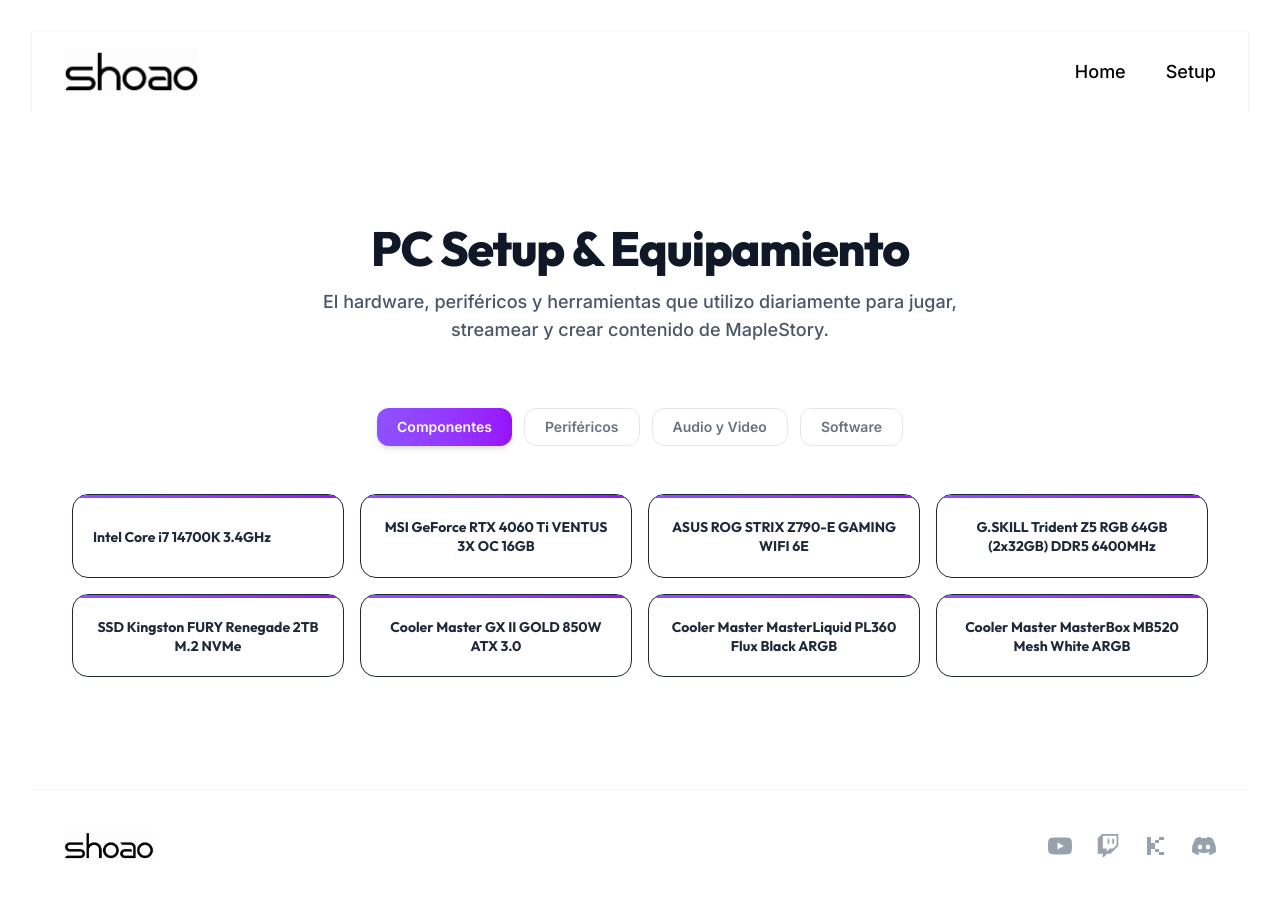
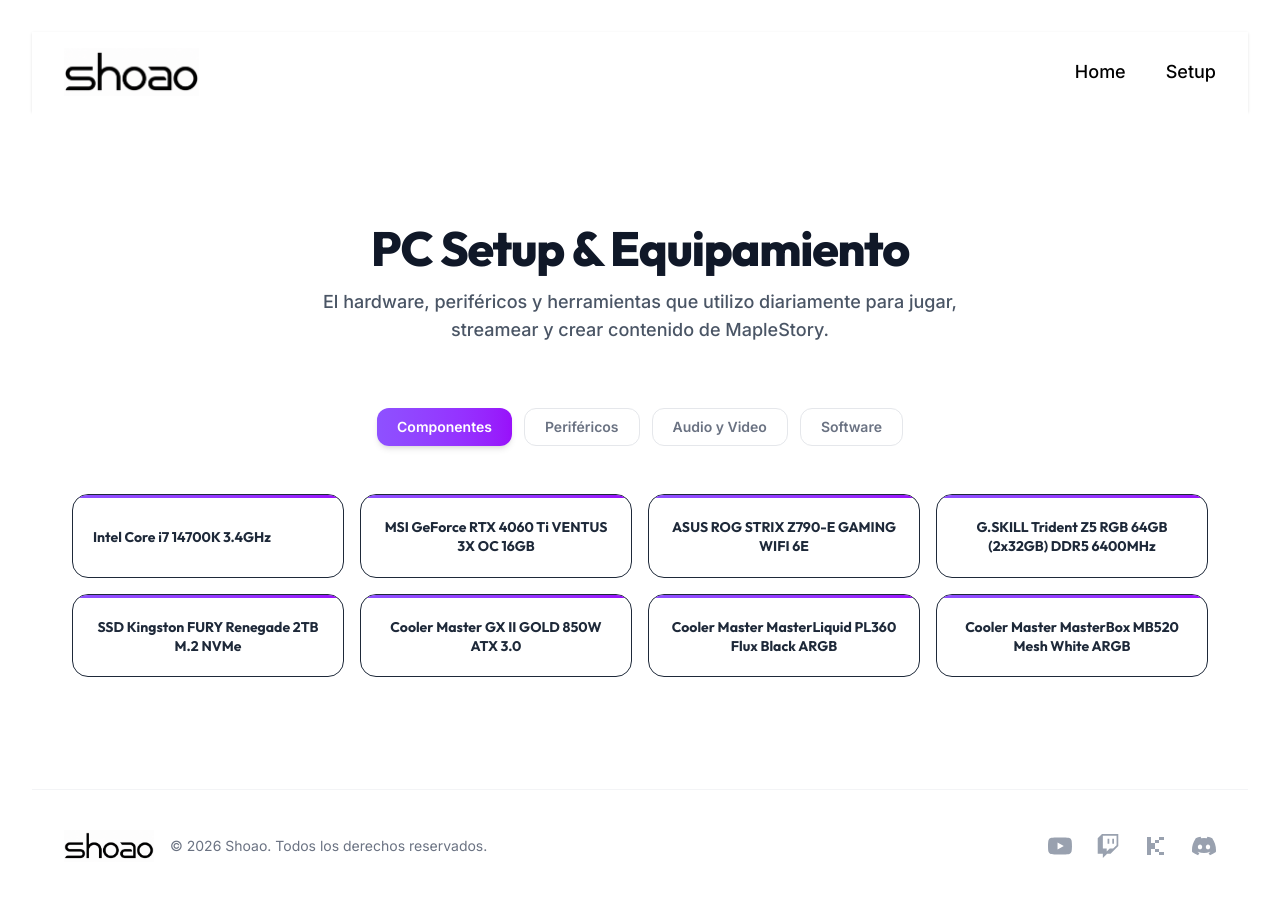
Before and after one commit to Fabrizio7S/landing-shoao, a React (Vite) app: page /setup in a window 1280 px wide. Shown: the top 898 px of the page. Built offline with nearby package versions, Linux system fonts and the light colour scheme.

Commit message:
feat:arreglar footer

```diff
--- a/src/components/layout/Footer.tsx
+++ b/src/components/layout/Footer.tsx
@@ -12,6 +12,7 @@
             alt="Shoao"
             className="h-8 w-auto object-contain"
           />
+          <p className="text-sm text-gray-500">© {currentYear} Shoao. Todos los derechos reservados.</p>
         </div>
 
         {/* Right Side: Social Networks */}
```
